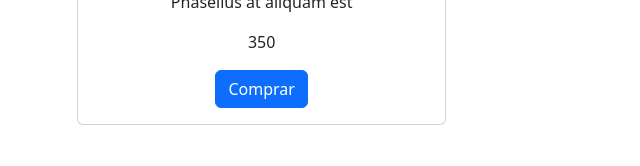
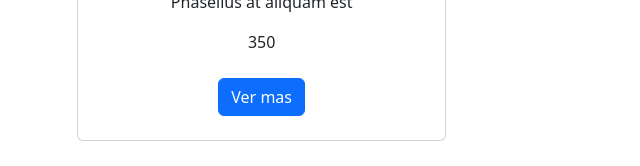
Before and after one commit to FacundoBenjam/ReactJsCoderHouse, a React (Create React App) app: page /productos/Carnes in a window 1280 px wide. Shown: the part 634-800 px from the top of the page, without its empty margins (9-649 px from the left). Built offline with nearby package versions, Linux system fonts and the light colour scheme.

Commit message:
Se termino desafio

```diff
--- a/src/components/Item/Item.js
+++ b/src/components/Item/Item.js
@@ -1,5 +1,6 @@
 import 'bootstrap/dist/css/bootstrap.min.css';
-import {Container ,Card, Col, Button} from 'react-bootstrap';
+import {Container ,Card, Col,} from 'react-bootstrap';
+import { Link } from 'react-router-dom'
 
 const Item = ( {producto} ) => {
   return (
@@ -14,7 +15,7 @@ const Item = ( {producto} ) => {
     Lorem ipsum dolor sit amet, consectetur adipiscing elit. Cras vitae molestie magna. Vivamus sed molestie enim, eu convallis mauris. Aliquam pharetra velit ac enim maximus, a commodo augue hendrerit. Phasellus at aliquam est
     </Card.Text>
     <p>{producto.price}</p>
-    <Button variant="primary">Comprar</Button>
+    <Link to={`/item/${producto.id}`} className='btn btn-primary my-2'>Ver mas</Link>
   </Card.Body>
 </Card>
     </Col>
```
